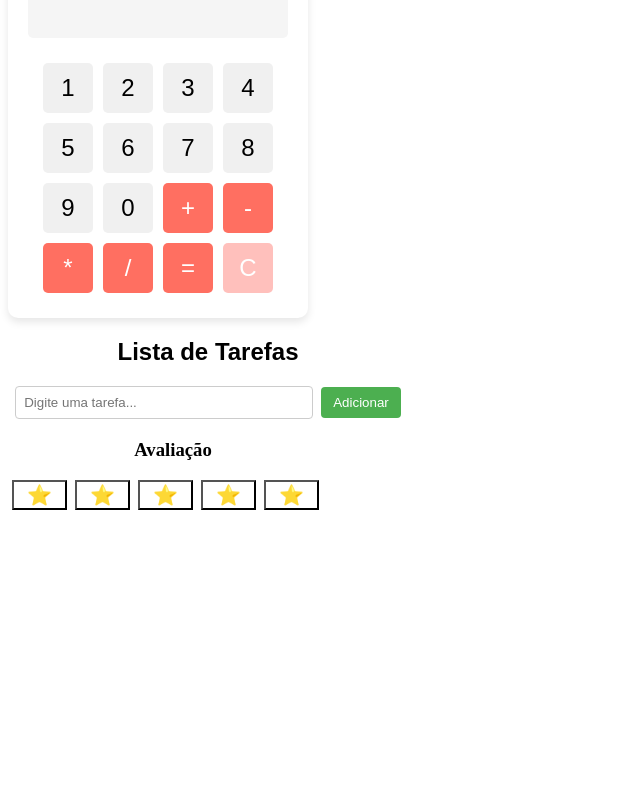
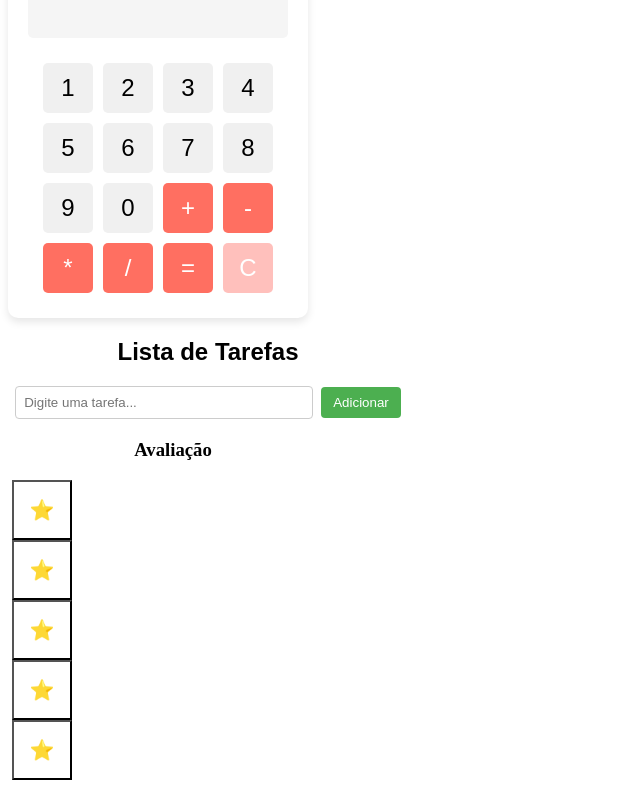
Before and after one commit to diegooilv/reactapp, a React (Vite) app: page / in a window 1280 px wide. Shown: the part 1132-1932 px from the top of the page, without its empty margins (0-640 px from the left). Before the commit the page ends 1662 px from the top, so only its background shows below. Built offline with nearby package versions, Linux system fonts and the light colour scheme.

Commit message:
Update Avaliacao.module.css

```diff
--- a/src/components/styles/Avaliacao.module.css
+++ b/src/components/styles/Avaliacao.module.css
@@ -1,11 +1,16 @@
 .button {
+    display: flex;
+    justify-content: center;
+    align-items: center;
     margin: 0 4px;
     background: none;
-    width: 55px;
+    width: 60px;
+    height: 60px;
     font-size: 20px;
     cursor: pointer;
     transition: background-color 0.2s, color 0.2s;
-}
+  }
+
 
 .buttonSelected {
     background-color: #ffd700;
```
